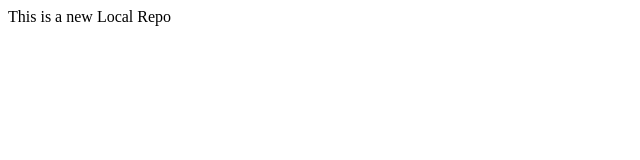
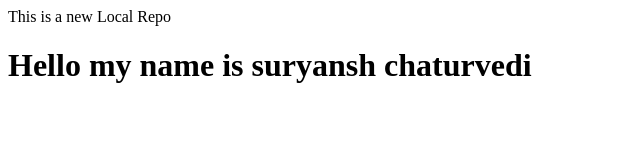
Before and after one commit to Suryansh-2901/LocalRepo, a plain HTML site: page index.html in a window 1280 px wide. Shown: the whole page, without its empty margins (0-640 px from the left). Drawn offline with Linux system fonts and the light colour scheme.

Commit message:
Name info added

```diff
--- a/index.html
+++ b/index.html
@@ -1 +1,2 @@
 <p>This is a new Local Repo</p>
+<h1>Hello my name is suryansh chaturvedi</h1>
```
